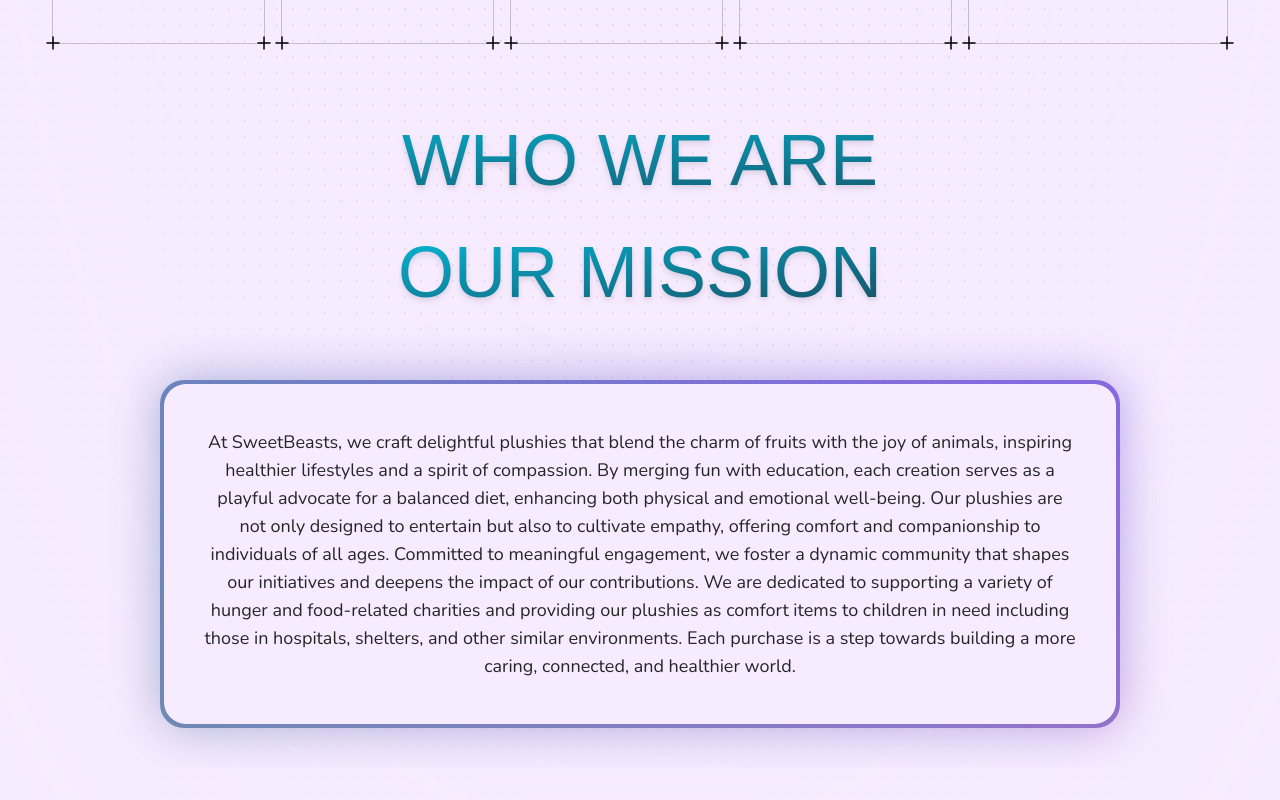
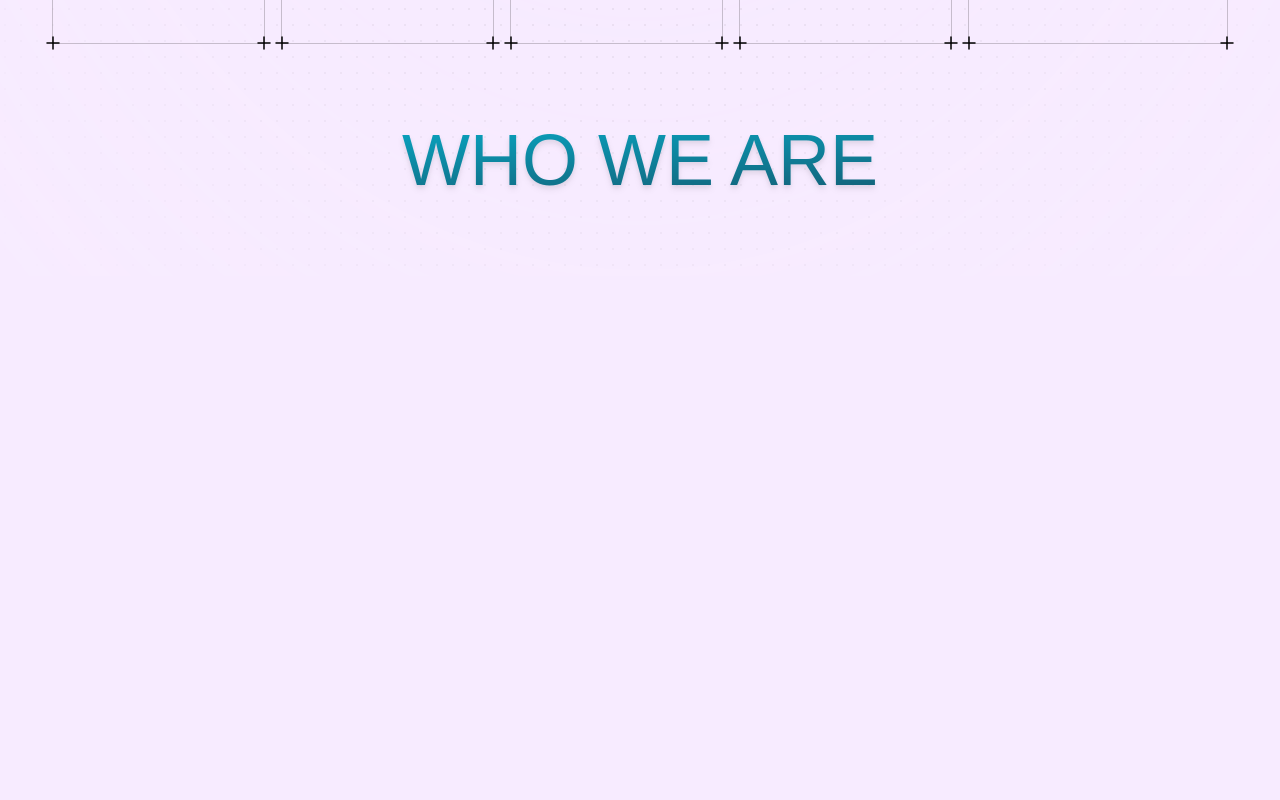
Before and after one commit to AgrawalVi/SweetBeasts, a Next.js app: page /about-us in a window 1280 px wide. Shown: the part 1445-2245 px from the top of the page. After the commit the page ends 1721 px from the top, so only its background shows below. Built offline with nearby package versions, Linux system fonts and the light colour scheme; a web font is replaced by a local one.

Commit message:
removed double our mission section

```diff
--- a/src/app/about-us/page.tsx
+++ b/src/app/about-us/page.tsx
@@ -32,7 +32,6 @@ export default function CanvasRevealEffectDemo() {
             WHO WE ARE
           </h1>
         </div>
-        <MissionStatementSection />
       </div>
     </main>
   )
```
